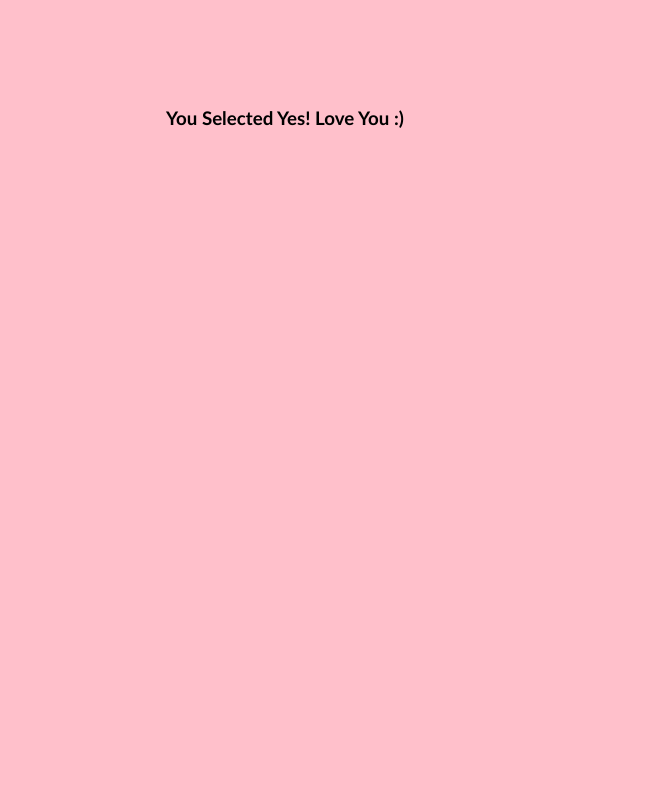
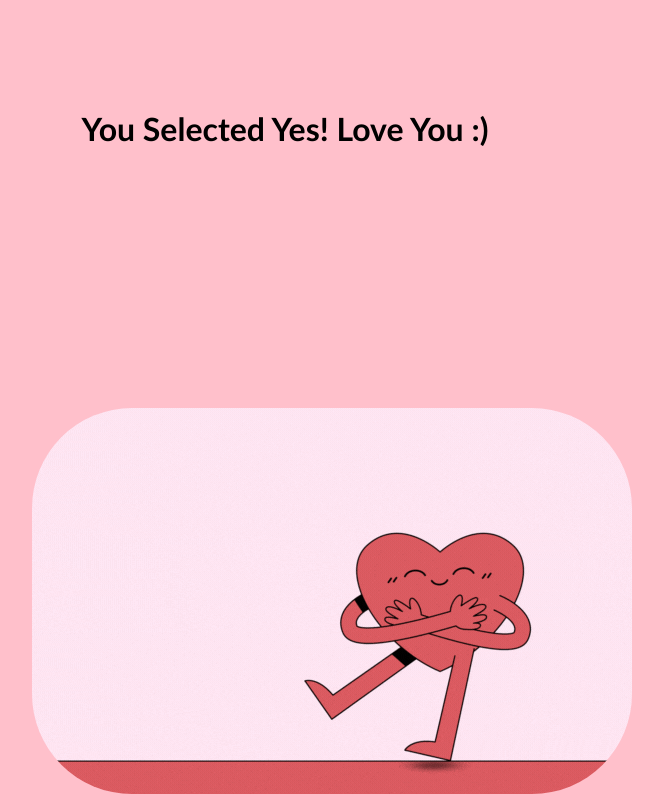
Before and after one commit to brspm/valentines, a plain HTML site: page index.html in a window 1280 px wide. Both pictures are taken after a click on the button "Yes". Shown: the whole page, without its empty margins (355-1018 px from the left). Drawn offline with Linux system fonts and the light colour scheme.

Commit message:
Added GIF to response

```diff
--- a/index.css
+++ b/index.css
@@ -44,3 +44,7 @@ button {
 .highlight-button {
     background-color: lightpink;
 }
+
+img {
+    border-radius: 100px;
+}
--- a/index.js
+++ b/index.js
@@ -16,12 +16,18 @@ function selectYes() {
 
     // Create new div with static response
     const responseDiv = document.createElement("div")
-    const responseMessage = document.createElement("h3")
+    const responseMessage = document.createElement("h1")
     responseMessage.innerText = "You Selected Yes! Love You :)"
     responseDiv.setAttribute("class", "question")
     responseDiv.appendChild(responseMessage)
+    document.body.appendChild(responseDiv)
 
-    document.body.appendChild(responseDiv)
+    const imageDiv = document.createElement("div")
+    imageDiv.setAttribute("class", "answer")
+    const imageElement = document.createElement("img")
+    imageElement.setAttribute("src", "images/Valentines-Day-GIFs-4.gif")
+    imageDiv.appendChild(imageElement)
+    document.body.appendChild(imageDiv)
 }
 
 /*
```
Also changed, not shown: images/Valentines-Day-GIFs-4.gif (added), 1 other file.
